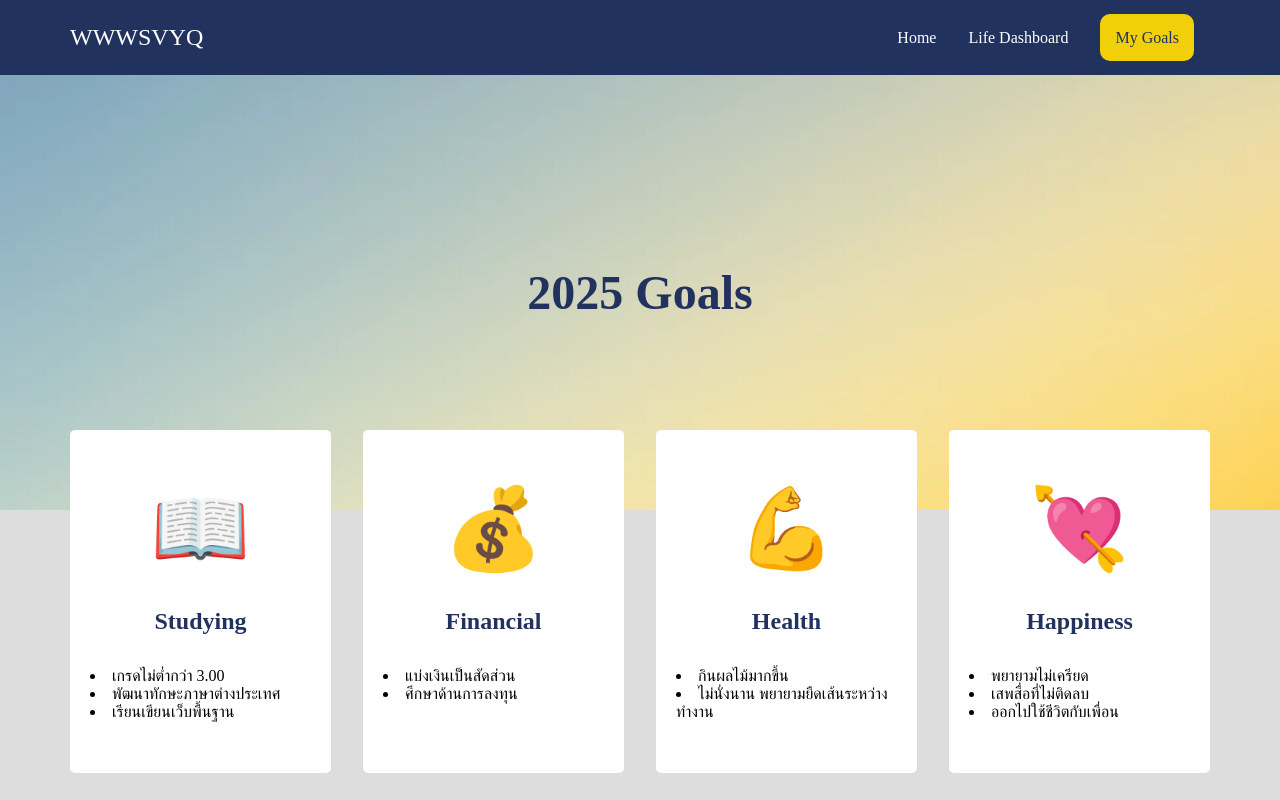
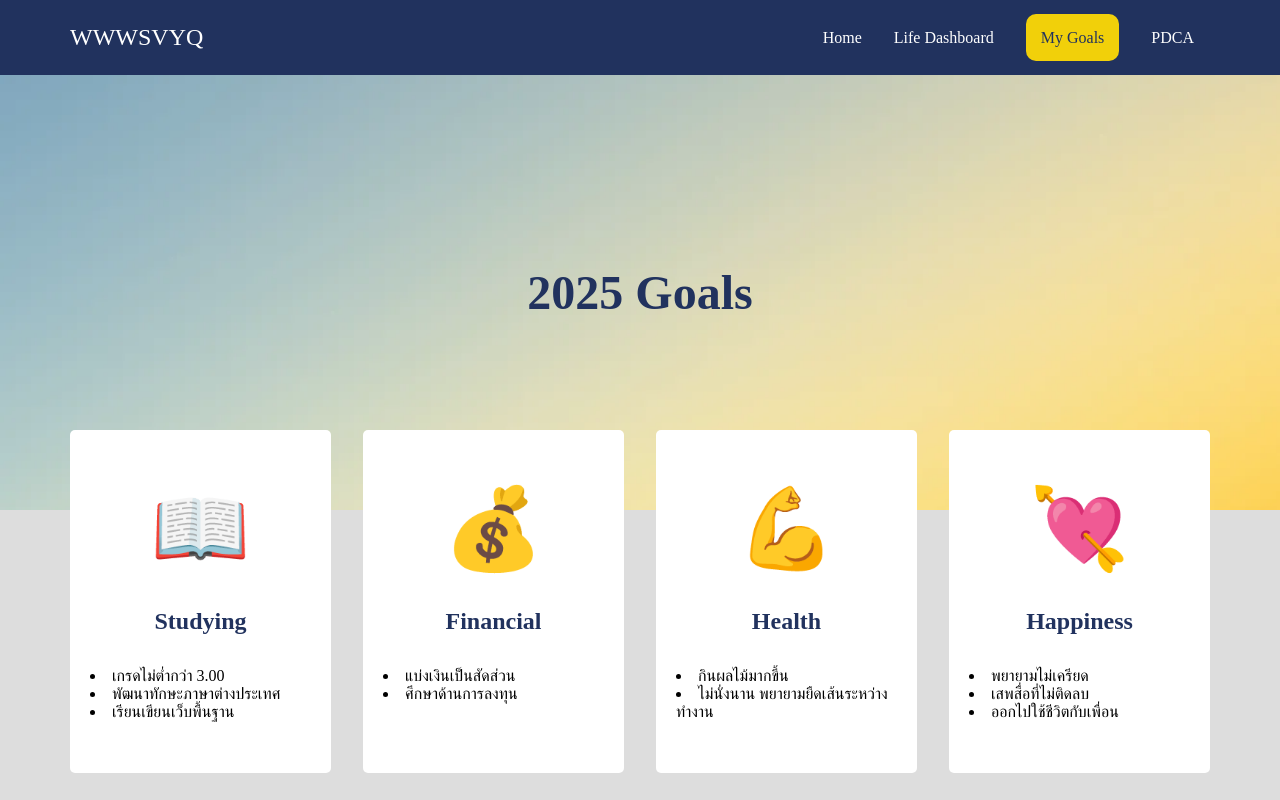
Before and after one commit to olinonym/mywebsite, a plain HTML site: page goal.html in a window 1280 px wide. Shown: the top 800 px of the page. Drawn offline with Linux system fonts and the light colour scheme.

Commit message:
Update goal.html

```diff
--- a/goal.html
+++ b/goal.html
@@ -17,6 +17,7 @@
                     <li><a href="index.html">Home</a></li>
                     <li><a href="dashboard.html">Life Dashboard</a></li>
                     <li><a href="goal.html" class="active">My Goals</a></li>
+                    <li><a href="pdca.html">PDCA</a></li>
                 </ul>
             </div>
 
```
